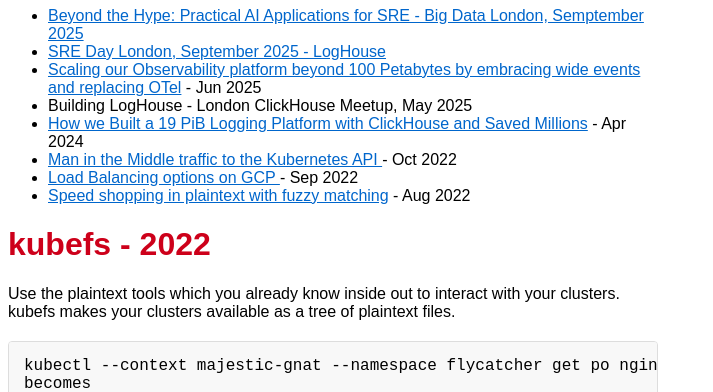
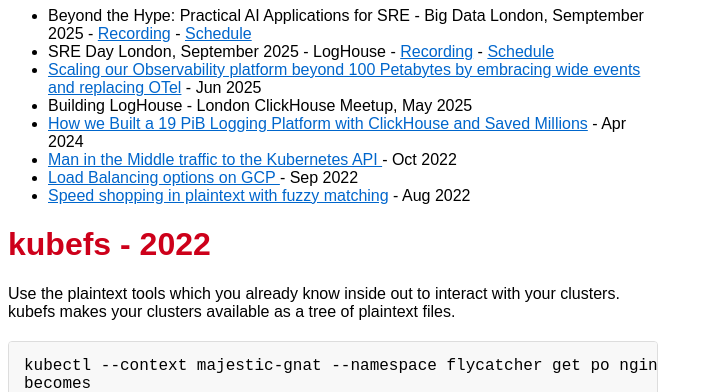
Before and after one commit to RoryCrispin/rorycrispin.github.io, a plain HTML site: page index.html in a window 1280 px wide. Shown: the part 708-1100 px from the top of the page, without its empty margins (0-713 px from the left). Drawn offline with Linux system fonts and the light colour scheme.

Commit message:
Update recordings

```diff
--- a/index.html
+++ b/index.html
@@ -13,10 +13,10 @@
 <h1>Recent work</h1>
 <ul>
     <li>
-        <a href="https://www.bigdataldn.com/en-gb/conference/session-details.4500.249899.beyond-the-hype-practical-ai-applications-for-site-reliability-engineering.html">Beyond the Hype: Practical AI Applications for SRE - Big Data London, Semptember 2025</a>
+        Beyond the Hype: Practical AI Applications for SRE - Big Data London, Semptember 2025 - <a href="https://www.youtube.com/watch?v=og8ieNxixp4">Recording</a> - <a href=" <a href="https://www.bigdataldn.com/en-gb/conference/session-details.4500.249899.beyond-the-hype-practical-ai-applications-for-site-reliability-engineering.html">Schedule</a>
     </li>
     <li>
-        <a href="https://sreday.com/2025-london-q3/Rory_Crispin_ClickHouse_Beyond_100_Petabytes_Why_We_Built_a_Custom_Exporter_to_Replace_Our_OTel_Pipe"> SRE Day London, September 2025 - LogHouse</a>
+        SRE Day London, September 2025 - LogHouse</a> - <a href="https://www.youtube.com/watch?v=8gJF7MnjFAo">Recording</a> - <a href="https://sreday.com/2025-london-q3/Rory_Crispin_ClickHouse_Beyond_100_Petabytes_Why_We_Built_a_Custom_Exporter_to_Replace_Our_OTel_Pipe">Schedule</a>
     </li>
     <li>
         <a href="https://clickhouse.com/blog/scaling-observability-beyond-100pb-wide-events-replacing-otel"> Scaling our Observability platform beyond 100 Petabytes by embracing wide events and replacing OTel</a> - Jun 2025
```
